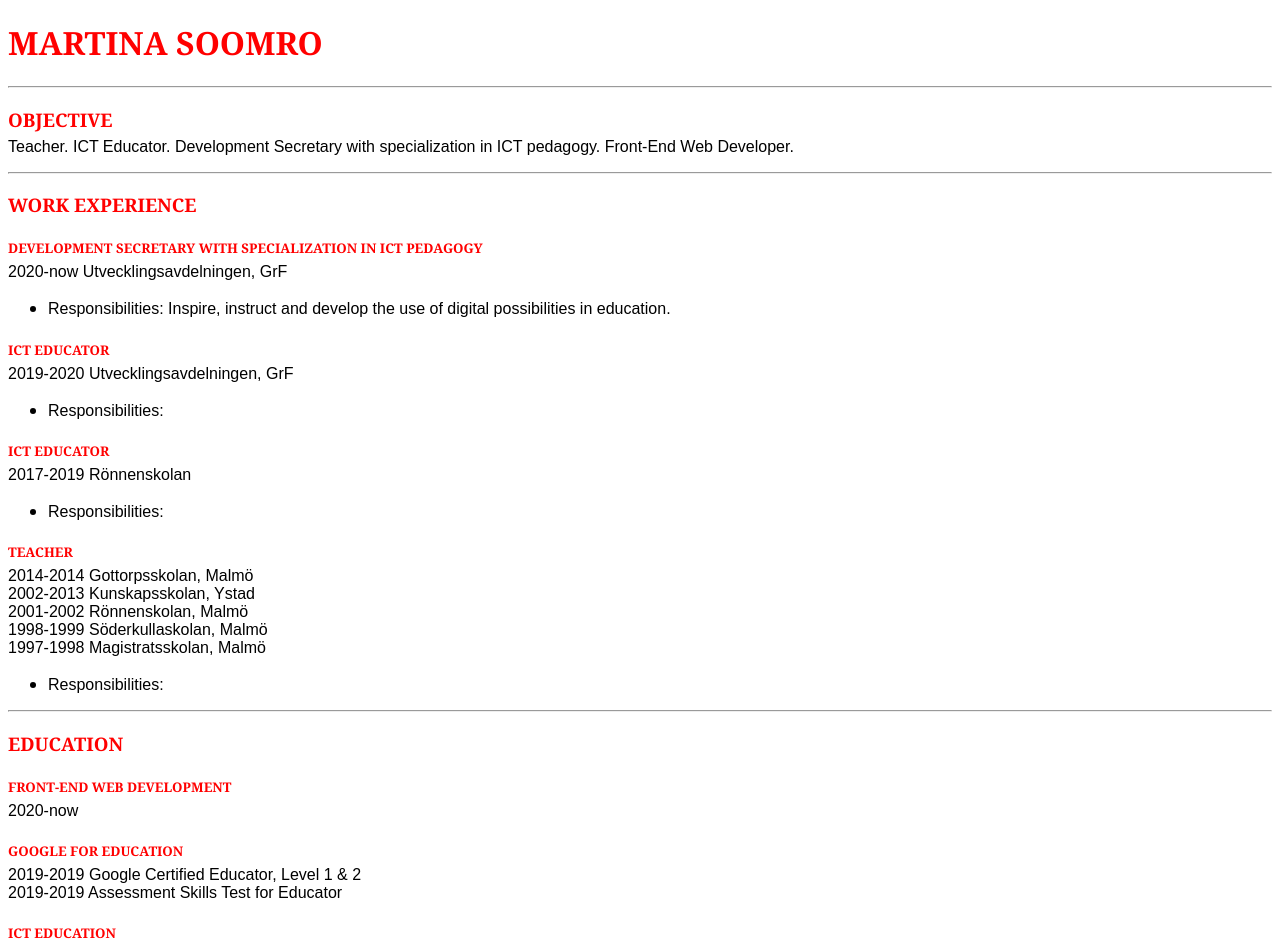
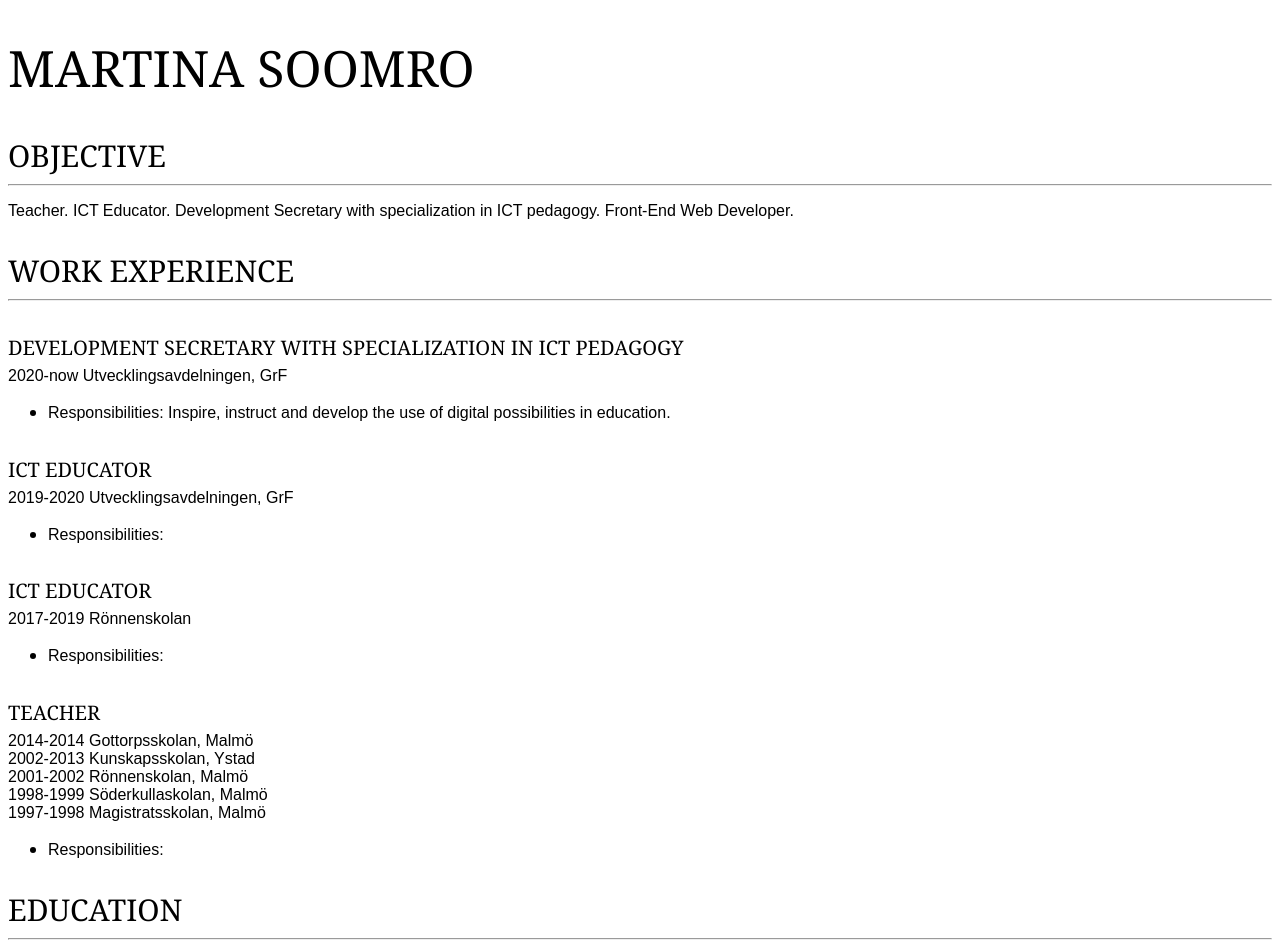
Before and after one commit to Martinasoomro/cv, a plain HTML site: page index.html in a window 1280 px wide. Shown: the top 945 px of the page. Drawn offline with Linux system fonts and the light colour scheme.

Commit message:
Rearranged horizontal lines, changed font-weight and font-style

```diff
--- a/index.html
+++ b/index.html
@@ -14,17 +14,20 @@ p {
 }
 
 h1 {
-    color: red;
+    font-size: 50px;
+    font-weight: 200;
 }
 
 h3 {
-    color: red;
     margin-bottom: 0;
+    font-size: 30px;
+    font-weight: 200;
 }
 
 h5 {
-    color: red;
     margin-bottom: 0;
+    font-size: 20px;
+    font-weight: 200;
 }
 
 h3 + p, h5 + p {
@@ -32,19 +35,20 @@ h3 + p, h5 + p {
 }
 
 body -hr {
-    background-color:lightgray;
+    background-color:lightslategrey;
 }
 
 </style>
 </head>
 <body>
     <h1>MARTINA SOOMRO</h1>
+    <h3>OBJECTIVE</h3>
     <hr>
-    <h3>OBJECTIVE</h3>
     <p>Teacher. ICT Educator. Development Secretary with specialization in
         ICT pedagogy. Front-End Web Developer.</p>
+
+    <h3>WORK EXPERIENCE</h3>
     <hr>
-    <h3>WORK EXPERIENCE</h3>
 
     <h5>DEVELOPMENT SECRETARY WITH SPECIALIZATION IN ICT PEDAGOGY</h5>
     <p>2020-now Utvecklingsavdelningen, GrF</p>
@@ -75,9 +79,9 @@ body -hr {
         <ul>
             <li><p>Responsibilities: </p></li>
         </ul>
-        <hr>
 
     <h3>EDUCATION</h3>
+    <hr>
     <h5>FRONT-END WEB DEVELOPMENT</h5>
         <p>2020-now</p>
 
```
